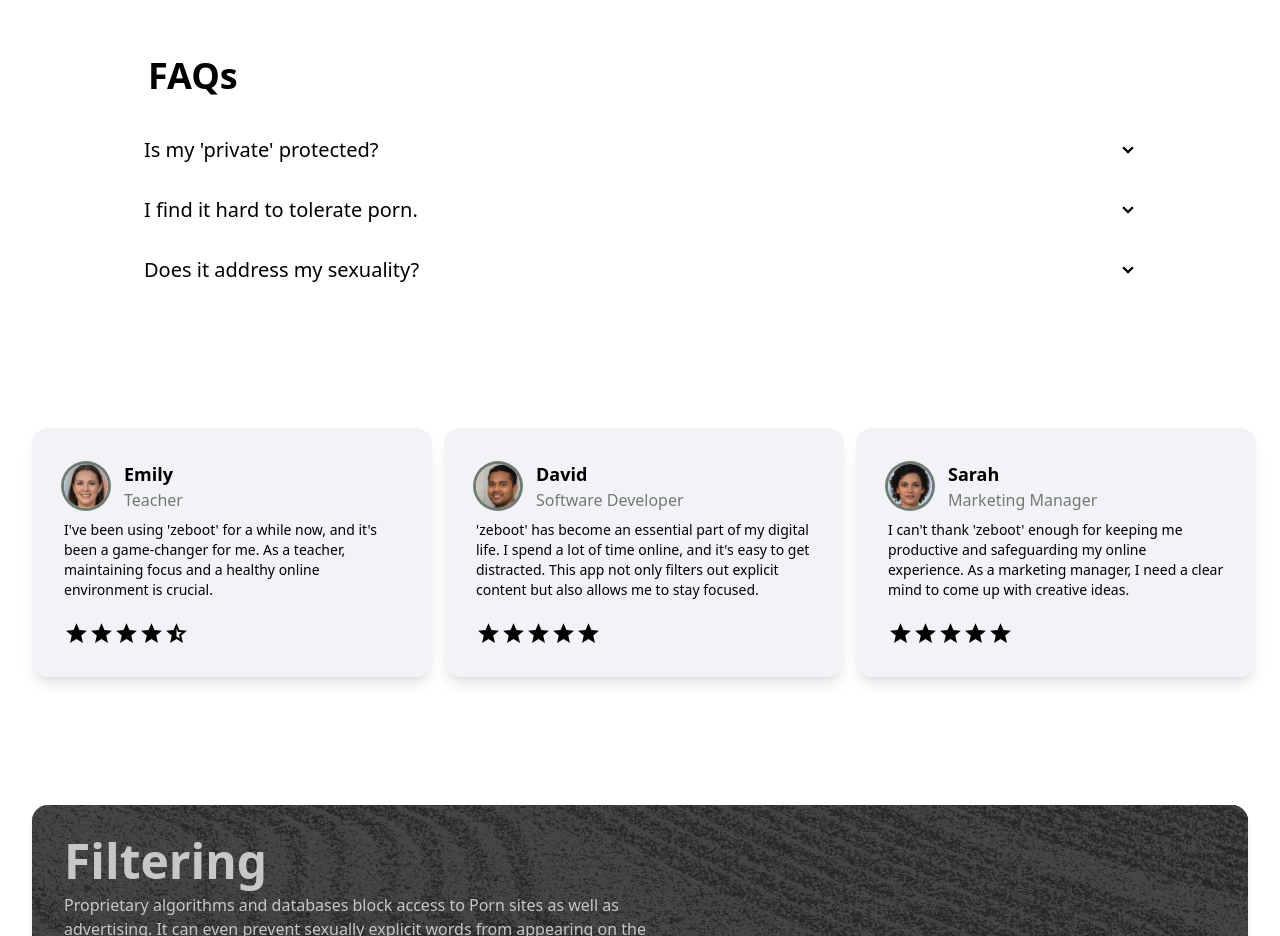
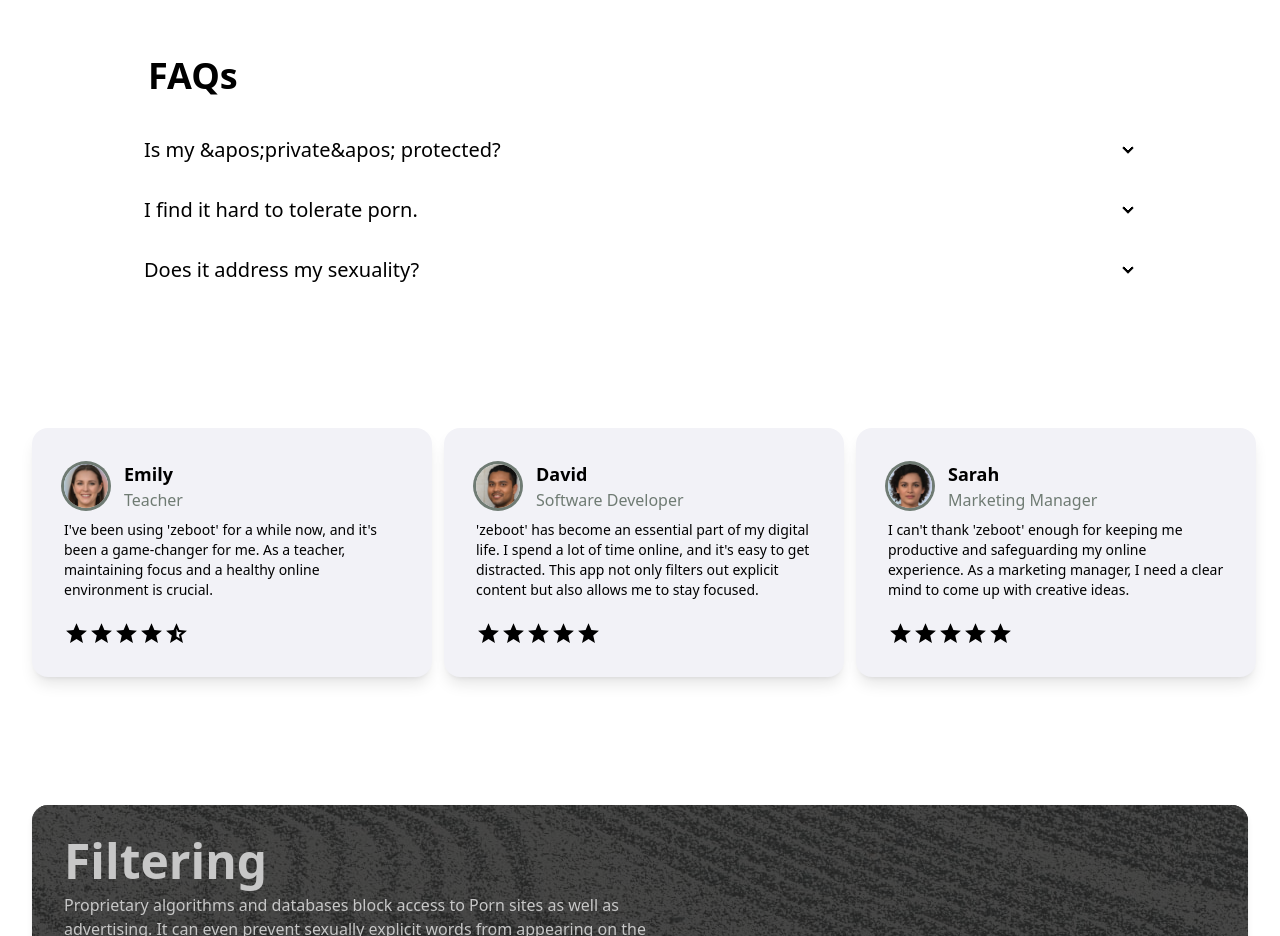
Before and after one commit to acidrefluxreflex/pure-landing, a Next.js app: page / in a window 1280 px wide. Shown: the part 2440-3376 px from the top of the page. Built offline with nearby package versions, Linux system fonts and the light colour scheme.

Commit message:
fix text

```diff
--- a/src/components/sections/FAQSection.tsx
+++ b/src/components/sections/FAQSection.tsx
@@ -9,7 +9,7 @@ export default function FAQSection() {
         </h2>
 
         <div id="collapse">
-          {questionCell("Is my 'private' protected?", "Of course. The filter is designed to work completely offline and there are no tracking ads in the app.")}
+          {questionCell("Is my &apos;private&apos; protected?", "Of course. The filter is designed to work completely offline and there are no tracking ads in the app.")}
           {questionCell("I find it hard to tolerate porn.", "We can offer you new solutions. Frankly speaking, you are making progress just by opening this page. If you are not sure, download and try first.")}
           {questionCell("Does it address my sexuality?", "Zeboot is committed to diversity and keeps track of a wide range of content. If this does not meet your requirements, you can still customise your filter. Of course, requests for filters are also welcome!")}
         </div>
```
